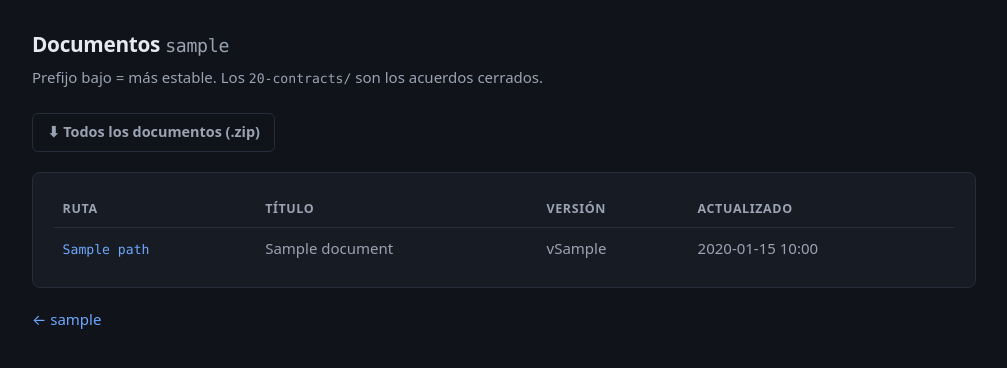
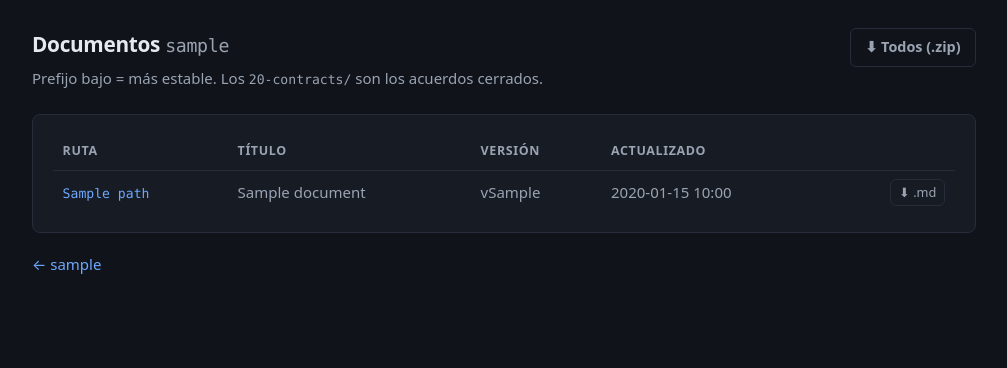
Before and after one commit to vimsanchez/agent-mesh, a FastAPI app: template app/admin/templates/documents.html in a window 1280 px wide. Shown: the part 55-423 px from the top of the page, without its empty margins (136-1143 px from the left). Run offline with FastAPI, Linux system fonts and the light colour scheme; the template is opened without the code that fills it: most values are stand-ins (such as "Sample title", 1, 10 or a date in 2020); parts of the project's set-up code (start-up, migrations or seed data) failed here and were passed over.

Commit message:
Panel: el botón de descarga vive junto a lo que descarga
En el proyecto, un .zip junto a 'Hilos y mensajes' y otro junto a 'Documentos';
arriba solo queda 'Exportar todo el proyecto'. En las listas, 'Todos (.zip)'
junto al título y un '.md' pequeño en cada fila. En el detalle de hilo y de
documento, el botón sube a la línea del título. Compacto para pantalla chica.

Co-Authored-By: Claude Fable 5 <noreply@anthropic.com>

```diff
--- a/app/admin/templates/base.html
+++ b/app/admin/templates/base.html
@@ -59,6 +59,10 @@
              font-size: .9rem; text-decoration: none; }
   a.button:hover { color: var(--text); border-color: var(--accent); text-decoration: none; }
   .actions { display: flex; gap: .6rem; flex-wrap: wrap; margin: .25rem 0 1.25rem; }
+  a.button.small { padding: .15rem .5rem; font-size: .8rem; font-weight: 500; }
+  .titulo { display: flex; align-items: baseline; gap: .8rem; flex-wrap: wrap; }
+  .titulo h1 { margin: 0; }
+  .titulo .button { margin-left: auto; }
   .flash { border-radius: 6px; padding: .7rem .9rem; margin-bottom: 1.25rem;
            border: 1px solid; font-size: .9rem; }
   .flash.error { color: var(--danger); border-color: #4a2b2e; background: #241a1c; }
--- a/app/admin/templates/documents.html
+++ b/app/admin/templates/documents.html
@@ -1,24 +1,25 @@
 {% extends "base.html" %}
 {% block title %}Documentos de {{ project.slug }}{% endblock %}
 {% block body %}
-<h1>Documentos <span class="dim mono" style="font-weight:400">{{ project.slug }}</span></h1>
+<div class="titulo">
+  <h1>Documentos <span class="dim mono" style="font-weight:400">{{ project.slug }}</span></h1>
+  <a class="button" href="/admin/projects/{{ project.slug }}/docs.zip">⬇ Todos (.zip)</a>
+</div>
 <p class="lead">
   Prefijo bajo = más estable. Los <code>20-contracts/</code> son los acuerdos cerrados.
 </p>
-<div class="actions">
-  <a class="button" href="/admin/projects/{{ project.slug }}/docs.zip">⬇ Todos los documentos (.zip)</a>
-</div>
 
 <div class="panel">
   {% if documents %}
   <table>
-    <tr><th>Ruta</th><th>Título</th><th>Versión</th><th>Actualizado</th></tr>
+    <tr><th>Ruta</th><th>Título</th><th>Versión</th><th>Actualizado</th><th class="right"></th></tr>
     {% for document in documents %}
     <tr>
       <td><a href="/admin/projects/{{ project.slug }}/docs/{{ document.id }}" class="mono">{{ document.path }}</a></td>
       <td class="dim">{{ document.title }}</td>
       <td class="dim">v{{ document.current_version }}</td>
       <td class="dim">{{ document.updated_at.strftime('%Y-%m-%d %H:%M') }}</td>
+      <td class="right"><a class="button small" href="/admin/projects/{{ project.slug }}/docs/{{ document.id }}/download" title="Descargar este documento en Markdown">⬇ .md</a></td>
     </tr>
     {% endfor %}
   </table>
```
Also changed, not shown: app/admin/templates/document_detail.html (+4 -4 lines), app/admin/templates/project_detail.html (+8 -6 lines), app/admin/templates/thread_detail.html (+4 -4 lines), app/admin/templates/threads.html (+6 -5 lines), tests/test_export.py (+23 -0 lines).
